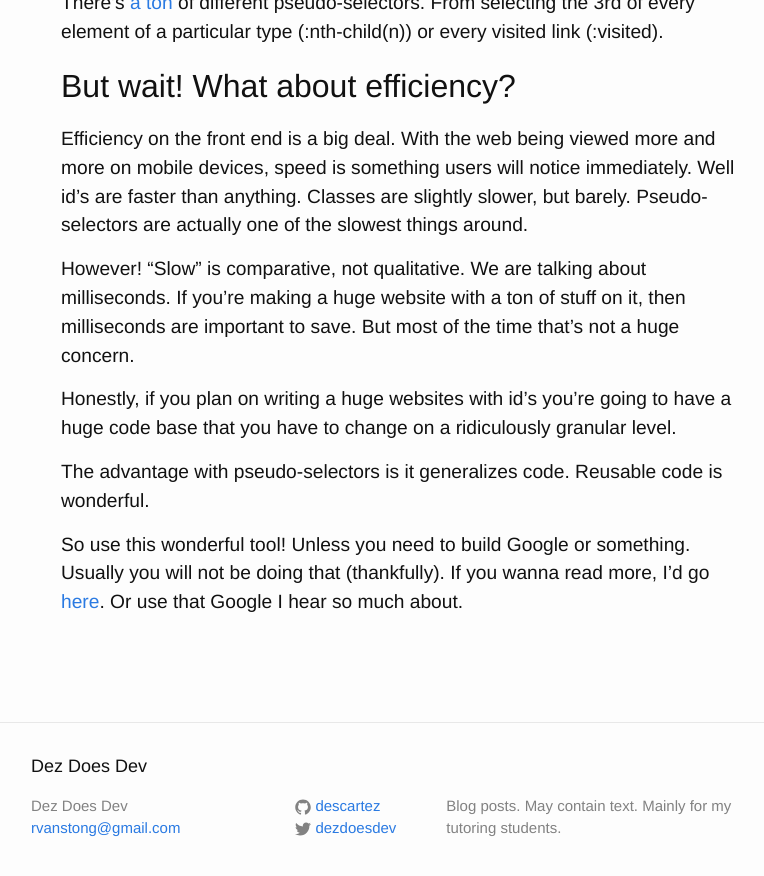
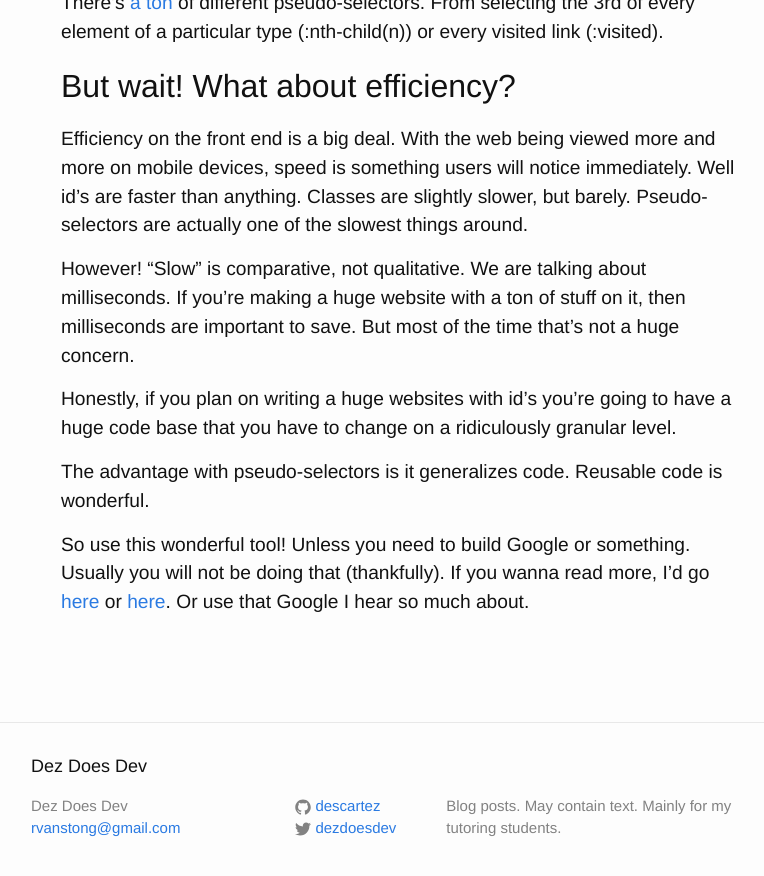
Before and after one commit to descartez/devblog, a Jekyll site: the page built from _posts/2015-11-7-why-use-pseudoselectors.md, in a window 1280 px wide and 900 px high, scrolled down 1699 px. Shown: the top 876 px of the window, without its empty margins (239-1003 px from the left). Built offline with Jekyll 4.4.1, drawn with Linux system fonts in a browser that asks for light colours; nearby versions of some CDN libraries.

Commit message:
adds in new links to pseudoselector post

```diff
--- a/_posts/2015-11-7-why-use-pseudoselectors.md
+++ b/_posts/2015-11-7-why-use-pseudoselectors.md
@@ -73,4 +73,4 @@ Honestly, if you plan on writing a huge websites with id's you're going to have
 
 The advantage with pseudo-selectors is it generalizes code. Reusable code is wonderful.
 
-So use this wonderful tool! Unless you need to build Google or something. Usually you will not be doing that (thankfully). If you wanna read more, I'd go [here](http://csswizardry.com/2011/09/writing-efficient-css-selectors/). Or use that Google I hear so much about.
+So use this wonderful tool! Unless you need to build Google or something. Usually you will not be doing that (thankfully). If you wanna read more, I'd go [here](http://csswizardry.com/2011/09/writing-efficient-css-selectors/) or [here](https://css-tricks.com/pseudo-class-selectors/). Or use that Google I hear so much about.
```
